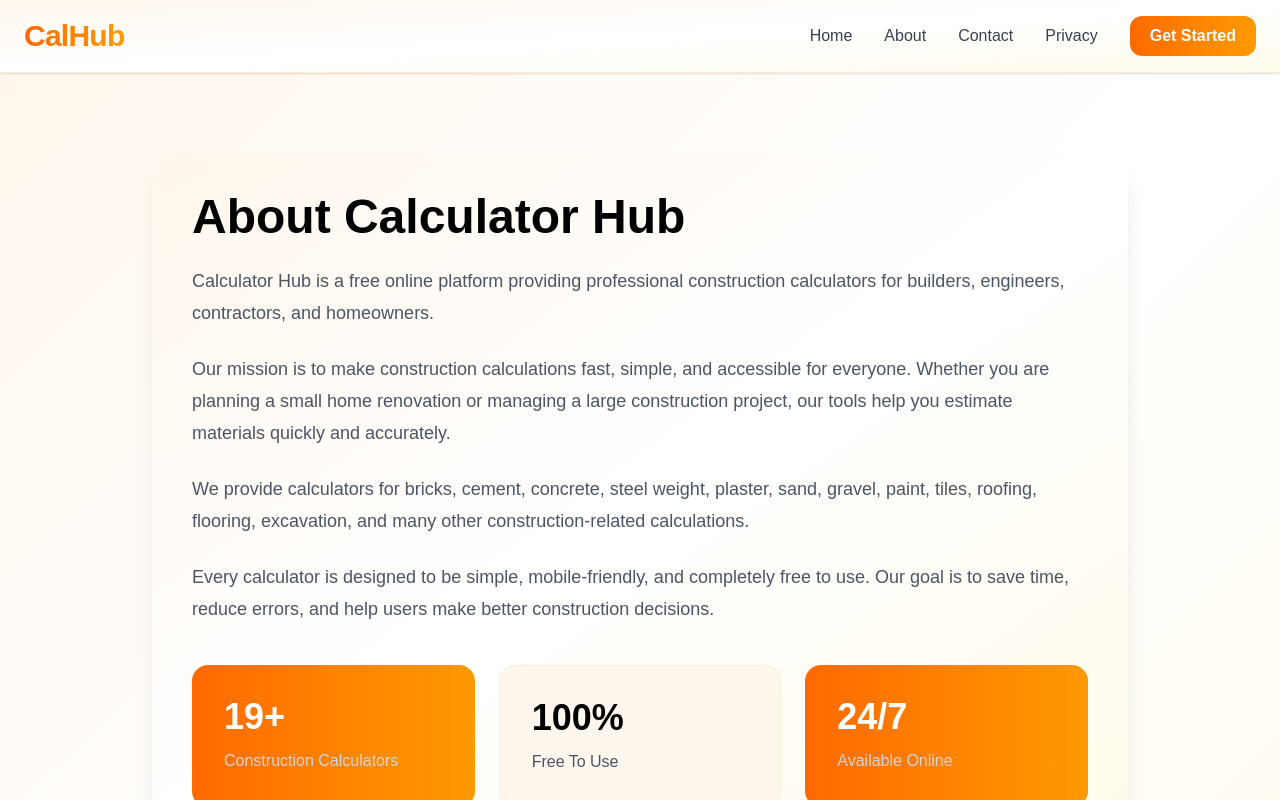
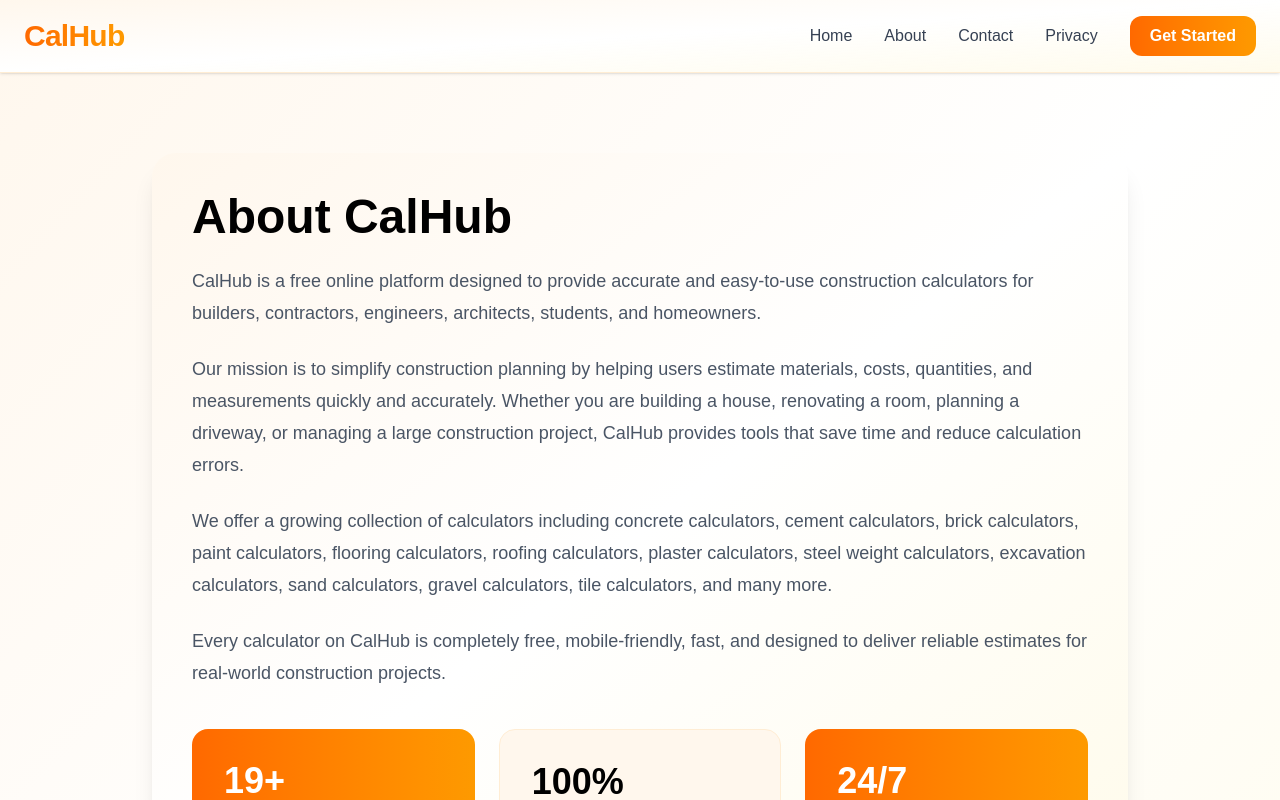
Before and after one commit to payadav142-rgb/calhub, a Next.js app: page /about in a window 1280 px wide. Shown: the top 800 px of the page. Built offline with nearby package versions, Linux system fonts and the light colour scheme.

Commit message:
update about page seo and branding

```diff
--- a/app/about/page.tsx
+++ b/app/about/page.tsx
@@ -1,37 +1,54 @@
 import type { Metadata } from "next";
+
 import Navbar from "../components/Navbar";
 import Footer from "../components/Footer";
 
 export const metadata: Metadata = {
-  title: "About Us | Calculator Hub",
+  title:
+    "About CalHub | Free Construction Calculators & Building Tools",
+
   description:
-    "Learn more about Calculator Hub, a free online platform offering professional construction calculators for builders, contractors, engineers, and homeowners.",
+    "Learn about CalHub, a free online platform offering construction calculators for builders, contractors, engineers, architects, and homeowners. Estimate materials, costs, quantities, and measurements instantly.",
+
   keywords: [
-    "about calculator hub",
+    "about calhub",
+    "calhub",
     "construction calculators",
     "building calculators",
-    "free construction tools",
-    "online calculators",
     "construction estimation tools",
+    "free construction calculators",
+    "online building tools",
+    "material estimation calculator",
+    "contractor tools",
+    "builder calculators",
   ],
+
   alternates: {
     canonical: "https://calhub.in/about",
   },
+
   openGraph: {
-    title: "About Us | Calculator Hub",
+    title:
+      "About CalHub | Free Construction Calculators",
+
     description:
-      "Professional builder tools and construction calculators for accurate material estimation.",
+      "CalHub provides free construction calculators for cement, concrete, bricks, steel, paint, roofing, flooring, plaster, sand, and more.",
+
     url: "https://calhub.in/about",
-    siteName: "Calculator Hub",
-    images: ["/og-image.jpg"],
+
+    siteName: "CalHub",
+
     type: "website",
   },
+
   twitter: {
     card: "summary_large_image",
-    title: "About Us | Calculator Hub",
+
+    title:
+      "About CalHub | Free Construction Calculators",
+
     description:
-      "Professional builder tools and construction calculators.",
-    images: ["/og-image.jpg"],
+      "Professional construction calculators and estimation tools for builders, engineers, contractors, and homeowners.",
   },
 };
 
@@ -43,39 +60,58 @@ export default function AboutPage() {
       <section className="mx-auto max-w-5xl px-6 py-20">
         <div className="rounded-3xl bg-gradient-to-br from-orange-50 via-white to-amber-50 p-10 shadow-xl">
           <h1 className="text-5xl font-extrabold text-black">
-            About Calculator Hub
+            About CalHub
           </h1>
 
           <p className="mt-6 text-lg leading-8 text-gray-600">
-            Calculator Hub is a free online platform providing professional
-            construction calculators for builders, engineers, contractors, and
-            homeowners.
+            CalHub is a free online platform
+            designed to provide accurate and
+            easy-to-use construction calculators
+            for builders, contractors, engineers,
+            architects, students, and homeowners.
           </p>
 
           <p className="mt-6 text-lg leading-8 text-gray-600">
-            Our mission is to make construction calculations fast, simple, and
-            accessible for everyone. Whether you are planning a small home
-            renovation or managing a large construction project, our tools help
-            you estimate materials quickly and accurately.
+            Our mission is to simplify
+            construction planning by helping
+            users estimate materials, costs,
+            quantities, and measurements quickly
+            and accurately. Whether you are
+            building a house, renovating a room,
+            planning a driveway, or managing a
+            large construction project, CalHub
+            provides tools that save time and
+            reduce calculation errors.
           </p>
 
           <p className="mt-6 text-lg leading-8 text-gray-600">
-            We provide calculators for bricks, cement, concrete, steel weight,
-            plaster, sand, gravel, paint, tiles, roofing, flooring, excavation,
-            and many other construction-related calculations.
+            We offer a growing collection of
+            calculators including concrete
+            calculators, cement calculators,
+            brick calculators, paint calculators,
+            flooring calculators, roofing
+            calculators, plaster calculators,
+            steel weight calculators, excavation
+            calculators, sand calculators, gravel
+            calculators, tile calculators, and
+            many more.
           </p>
 
           <p className="mt-6 text-lg leading-8 text-gray-600">
-            Every calculator is designed to be simple, mobile-friendly, and
-            completely free to use. Our goal is to save time, reduce errors,
-            and help users make better construction decisions.
+            Every calculator on CalHub is
+            completely free, mobile-friendly,
+            fast, and designed to deliver
+            reliable estimates for real-world
+            construction projects.
           </p>
 
           <div className="mt-10 grid gap-6 md:grid-cols-3">
             <div className="rounded-2xl bg-gradient-to-r from-orange-500 to-amber-500 p-8 text-white">
-              <h2 className="text-4xl font-extrabold">19+</h2>
+              <h2 className="text-4xl font-extrabold">
+                19+
+              </h2>
 
-              <p className="mt-3 text-gray-300">
+              <p className="mt-3 text-orange-100">
                 Construction Calculators
               </p>
             </div>
@@ -91,9 +127,11 @@ export default function AboutPage() {
             </div>
 
             <div className="rounded-2xl bg-gradient-to-r from-orange-500 to-amber-500 p-8 text-white">
-              <h2 className="text-4xl font-extrabold">24/7</h2>
+              <h2 className="text-4xl font-extrabold">
+                24/7
+              </h2>
 
-              <p className="mt-3 text-gray-300">
+              <p className="mt-3 text-orange-100">
                 Available Online
               </p>
             </div>
```
